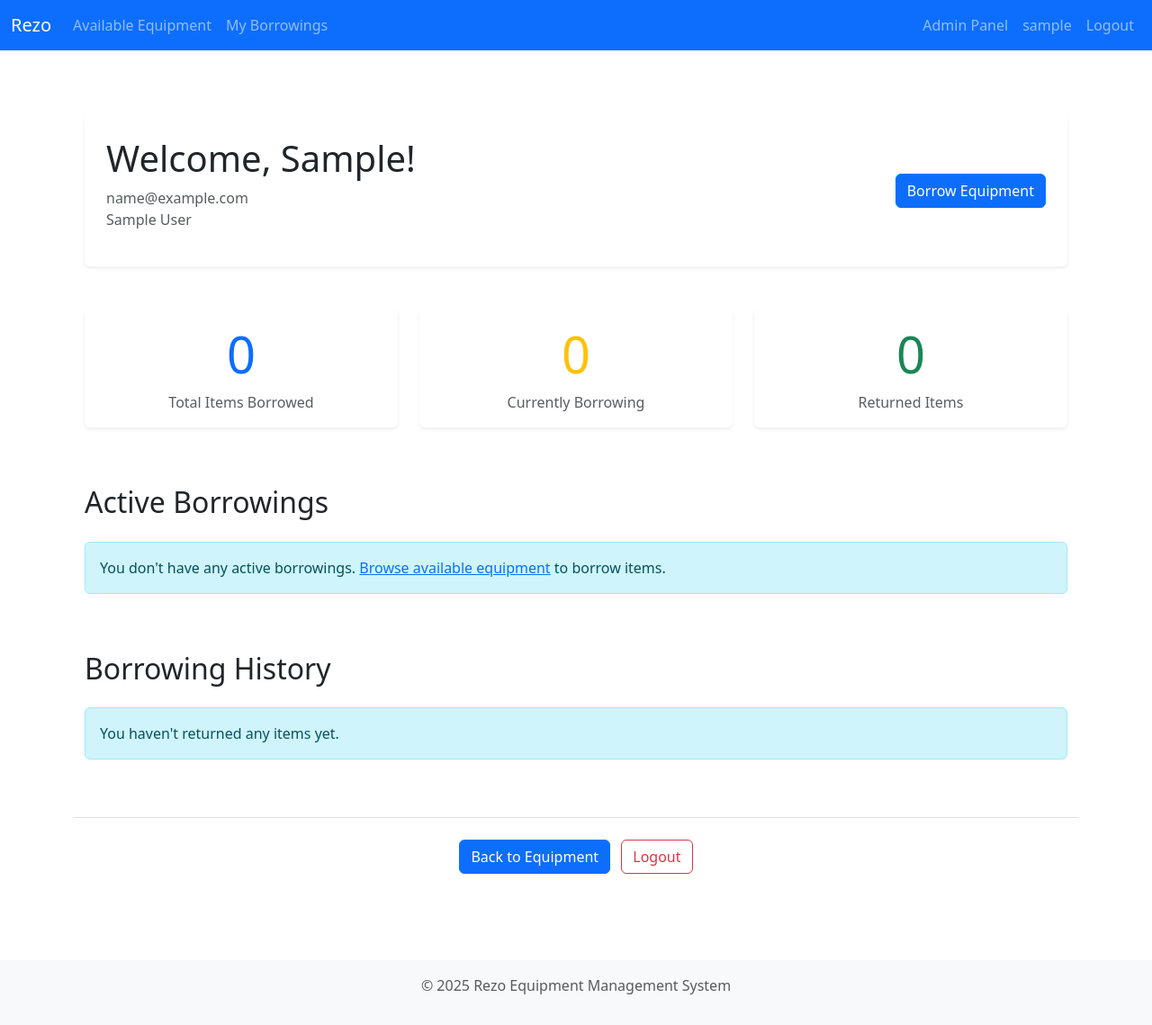
After one commit to PrinceRuselBStaMaria/Rezo, a Django app: page /accounts/profile/ in a window 1280 px wide. The commit adds this page. Shown: the whole page at 90% size. Run offline with Django 5.2, Linux system fonts and the light colour scheme; the visitor is signed in with stand-in values (Sample User, id 1); data that the repository does not hold is empty.

Commit message:
Add user profile and logout functionality; update URLs and templates

```diff
--- a/accounts/urls.py
+++ b/accounts/urls.py
@@ -3,4 +3,6 @@ from . import views
 
 urlpatterns = [
     path('register/', views.register_view, name='register'),
+    path('profile/', views.profile_view, name='profile'),
+    path('logout/', views.logout_view, name='logout'),
 ]
--- a/accounts/views.py
+++ b/accounts/views.py
@@ -1,6 +1,9 @@
 from django.shortcuts import render, redirect
 from django.contrib.auth.forms import UserCreationForm
 from django.contrib import messages
+from django.contrib.auth.decorators import login_required
+from django.contrib.auth import logout
+from inventory.models import BorrowRecord
 
 def register_view(request):
     if request.method == 'POST':
@@ -12,3 +15,28 @@ def register_view(request):
     else:
         form = UserCreationForm()
     return render(request, 'accounts/register.html', {'form': form})
+
+@login_required
+def profile_view(request):
+    """User profile and dashboard view"""
+    user = request.user
+    borrowings = BorrowRecord.objects.filter(user=user).order_by('-borrow_date')
+    active_borrowings = borrowings.filter(is_returned=False)
+    returned_borrowings = borrowings.filter(is_returned=True)
+
+    context = {
+        'user': user,
+        'borrowings': borrowings,
+        'active_borrowings': active_borrowings,
+        'returned_borrowings': returned_borrowings,
+        'total_borrowed': borrowings.count(),
+        'active_count': active_borrowings.count(),
+        'returned_count': returned_borrowings.count(),
+    }
+    return render(request, 'accounts/profile.html', context)
+
+def logout_view(request):
+    """Logout view that redirects to login page"""
+    logout(request)
+    messages.success(request, 'You have been logged out successfully.')
+    return redirect('login')
--- a/rezo/urls.py
+++ b/rezo/urls.py
@@ -24,7 +24,6 @@ urlpatterns = [
     path('', home, name='home'),  # Homepage
     path('assets/', asset_list, name='asset_list'),
     path('accounts/login/', auth_views.LoginView.as_view(template_name='accounts/login.html'), name='login'),
-    path('accounts/logout/', auth_views.LogoutView.as_view(next_page='/'), name='logout'),
     path('accounts/', include('accounts.urls')),
     path('inventory/', include('inventory.urls')),
 ]
--- /dev/null
+++ b/templates/accounts/profile.html
@@ -0,0 +1,198 @@
+{% extends 'base.html' %}
+
+{% block title %}User Profile - Rezo{% endblock %}
+
+{% block content %}
+<div class="container py-5">
+    <!-- Profile Header Section -->
+    <div class="row mb-5">
+        <div class="col-12">
+            <div class="card border-0 shadow-sm">
+                <div class="card-body p-4">
+                    <div class="d-flex align-items-center justify-content-between">
+                        <div>
+                            <h1 class="mb-2">Welcome, {{ user.first_name|default:user.username }}!</h1>
+                            <p class="text-muted mb-0">
+                                <i class="bi bi-envelope"></i> {{ user.email|default:"No email set" }}
+                            </p>
+                            {% if user.first_name and user.last_name %}
+                            <p class="text-muted">
+                                <i class="bi bi-person"></i> {{ user.first_name }} {{ user.last_name }}
+                            </p>
+                            {% endif %}
+                        </div>
+                        <div class="text-end">
+                            <a href="{% url 'asset_list' %}" class="btn btn-primary">
+                                <i class="bi bi-plus-circle"></i> Borrow Equipment
+                            </a>
+                        </div>
+                    </div>
+                </div>
+            </div>
+        </div>
+    </div>
+
+    <!-- Statistics Cards -->
+    <div class="row mb-5">
+        <div class="col-md-4 mb-3">
+            <div class="card border-0 shadow-sm text-center">
+                <div class="card-body">
+                    <div class="display-4 text-primary mb-2">{{ total_borrowed }}</div>
+                    <p class="card-text text-muted">Total Items Borrowed</p>
+                </div>
+            </div>
+        </div>
+        <div class="col-md-4 mb-3">
+            <div class="card border-0 shadow-sm text-center">
+                <div class="card-body">
+                    <div class="display-4 text-warning mb-2">{{ active_count }}</div>
+                    <p class="card-text text-muted">Currently Borrowing</p>
+                </div>
+            </div>
+        </div>
+        <div class="col-md-4 mb-3">
+            <div class="card border-0 shadow-sm text-center">
+                <div class="card-body">
+                    <div class="display-4 text-success mb-2">{{ returned_count }}</div>
+                    <p class="card-text text-muted">Returned Items</p>
+                </div>
+            </div>
+        </div>
+    </div>
+
+    <!-- Active Borrowings Section -->
+    <div class="row mb-5">
+        <div class="col-12">
+            <h2 class="mb-4">
+                <i class="bi bi-hourglass-split"></i> Active Borrowings
+            </h2>
+            {% if active_borrowings %}
+            <div class="table-responsive">
+                <table class="table table-hover border">
+                    <thead class="table-light">
+                        <tr>
+                            <th>Item Name</th>
+                            <th>Serial Number</th>
+                            <th>Category</th>
+                            <th>Borrowed Date</th>
+                            <th>Status</th>
+                            <th>Action</th>
+                        </tr>
+                    </thead>
+                    <tbody>
+                        {% for borrowing in active_borrowings %}
+                        <tr>
+                            <td>
+                                <strong>{{ borrowing.asset.name }}</strong>
+                            </td>
+                            <td>
+                                <code>{{ borrowing.asset.serial_number }}</code>
+                            </td>
+                            <td>
+                                <span class="badge bg-secondary">{{ borrowing.asset.category.name }}</span>
+                            </td>
+                            <td>
+                                {{ borrowing.borrow_date|date:"M d, Y" }}
+                            </td>
+                            <td>
+                                <span class="badge bg-warning text-dark">
+                                    <i class="bi bi-exclamation-circle"></i> Currently Borrowed
+                                </span>
+                            </td>
+                            <td>
+                                <a href="{% url 'return_asset' borrowing.id %}" class="btn btn-sm btn-outline-danger">
+                                    <i class="bi bi-box-seam"></i> Return
+                                </a>
+                            </td>
+                        </tr>
+                        {% endfor %}
+                    </tbody>
+                </table>
+            </div>
+            {% else %}
+            <div class="alert alert-info" role="alert">
+                <i class="bi bi-info-circle"></i> You don't have any active borrowings.
+                <a href="{% url 'asset_list' %}">Browse available equipment</a> to borrow items.
+            </div>
+            {% endif %}
+        </div>
+    </div>
+
+    <!-- Borrowing History Section -->
+    <div class="row">
+        <div class="col-12">
+            <h2 class="mb-4">
+                <i class="bi bi-clock-history"></i> Borrowing History
+            </h2>
+            {% if returned_borrowings %}
+            <div class="table-responsive">
+                <table class="table table-hover border">
+                    <thead class="table-light">
+                        <tr>
+                            <th>Item Name</th>
+                            <th>Serial Number</th>
+                            <th>Category</th>
+                            <th>Borrowed</th>
+                            <th>Returned</th>
+                            <th>Duration</th>
+                        </tr>
+                    </thead>
+                    <tbody>
+                        {% for borrowing in returned_borrowings %}
+                        <tr>
+                            <td>
+                                <strong>{{ borrowing.asset.name }}</strong>
+                            </td>
+                            <td>
+                                <code>{{ borrowing.asset.serial_number }}</code>
+                            </td>
+                            <td>
+                                <span class="badge bg-secondary">{{ borrowing.asset.category.name }}</span>
+                            </td>
+                            <td>
+                                {{ borrowing.borrow_date|date:"M d, Y" }}
+                            </td>
+                            <td>
+                                {% if borrowing.return_date %}
+                                    {{ borrowing.return_date|date:"M d, Y" }}
+                                {% else %}
+                                    <span class="text-muted">-</span>
+                                {% endif %}
+                            </td>
+                            <td>
+                                {% if borrowing.return_date %}
+                                    {% widthratio borrowing.return_date|date:"U" borrowing.borrow_date|date:"U" 1 %}
+                                    <small class="text-muted">
+                                        {{ borrowing.return_date|add:"-1 days"|date:"z" }} days
+                                    </small>
+                                {% else %}
+                                    <span class="text-muted">-</span>
+                                {% endif %}
+                            </td>
+                        </tr>
+                        {% endfor %}
+                    </tbody>
+                </table>
+            </div>
+            {% else %}
+            <div class="alert alert-info" role="alert">
+                <i class="bi bi-info-circle"></i> You haven't returned any items yet.
+            </div>
+            {% endif %}
+        </div>
+    </div>
+
+    <!-- Navigation Footer -->
+    <div class="row mt-5 pt-4 border-top">
+        <div class="col-12 text-center">
+            <a href="{% url 'asset_list' %}" class="btn btn-primary me-2">
+                <i class="bi bi-arrow-left"></i> Back to Equipment
+            </a>
+            <a href="{% url 'logout' %}" class="btn btn-outline-danger">
+                <i class="bi bi-box-arrow-right"></i> Logout
+            </a>
+        </div>
+    </div>
+</div>
+
+{% endblock %}
--- a/templates/base.html
+++ b/templates/base.html
@@ -44,7 +44,9 @@
                     </li>
                     {% endif %}
                     <li class="nav-item">
-                        <span class="navbar-text text-white me-3">Hello, {{ user.username }}</span>
+                        <a class="nav-link" href="{% url 'profile' %}">
+                            <i class="bi bi-person-circle"></i> {{ user.username }}
+                        </a>
                     </li>
                     <li class="nav-item">
                         <a class="nav-link" href="{% url 'logout' %}">Logout</a>
```
